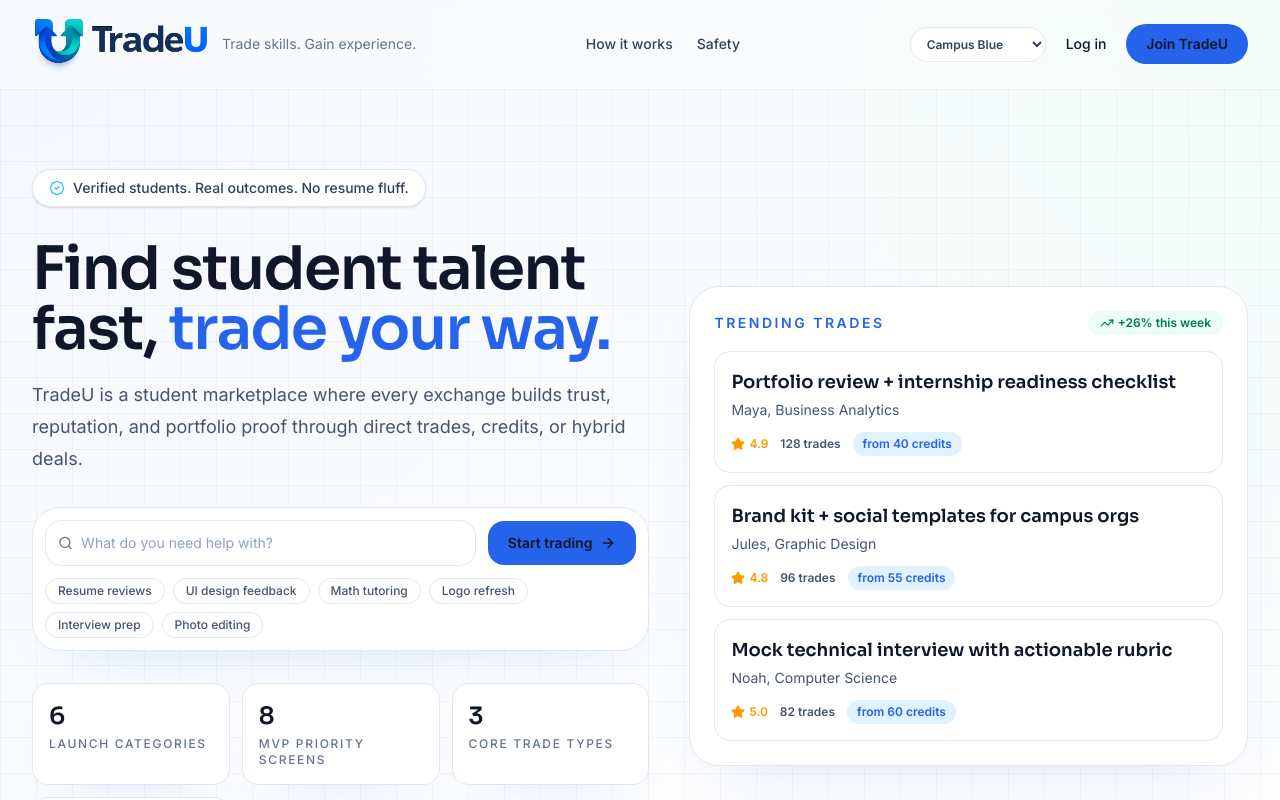
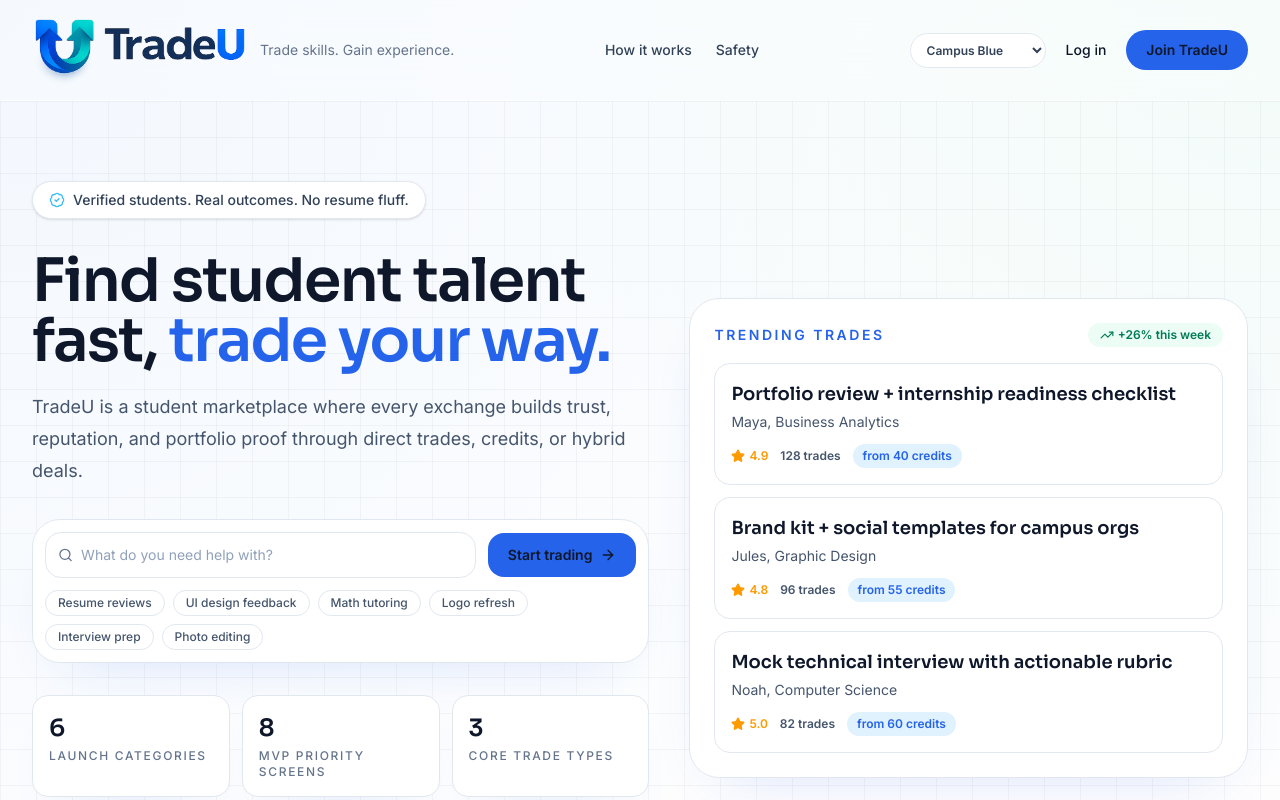
Before and after one commit to Michael-Blake-Donaldson/TradeU, a Next.js app: page / in a window 1280 px wide. Shown: the top 800 px of the page. Built offline with nearby package versions, Linux system fonts and the light colour scheme.

Commit message:
Increase TradeU logo prominence across public layout

```diff
--- a/components/tradeu/public-shell.tsx
+++ b/components/tradeu/public-shell.tsx
@@ -15,9 +15,9 @@ export function PublicShell({ children }: { children: React.ReactNode }) {
             <Image
               src="/tradeu-logo.png"
               alt="TradeU"
-              width={220}
-              height={70}
-              className="h-14 w-auto"
+              width={260}
+              height={82}
+              className="h-16 w-auto sm:h-[4.25rem]"
               priority
             />
             <div>
@@ -56,7 +56,7 @@ export function PublicShell({ children }: { children: React.ReactNode }) {
       <footer className="border-t border-slate-200/80 bg-white/80">
         <div className="mx-auto flex max-w-7xl flex-col gap-4 px-4 py-10 text-sm text-muted sm:px-6 lg:flex-row lg:items-center lg:justify-between lg:px-8">
           <div className="flex items-center gap-3">
-            <Image src="/tradeu-logo.png" alt="TradeU" width={176} height={56} className="h-12 w-auto" />
+            <Image src="/tradeu-logo.png" alt="TradeU" width={220} height={70} className="h-14 w-auto" />
             <div>
             <p>Student-first skill trading built for reputation, trust, and growth.</p>
             </div>
```
